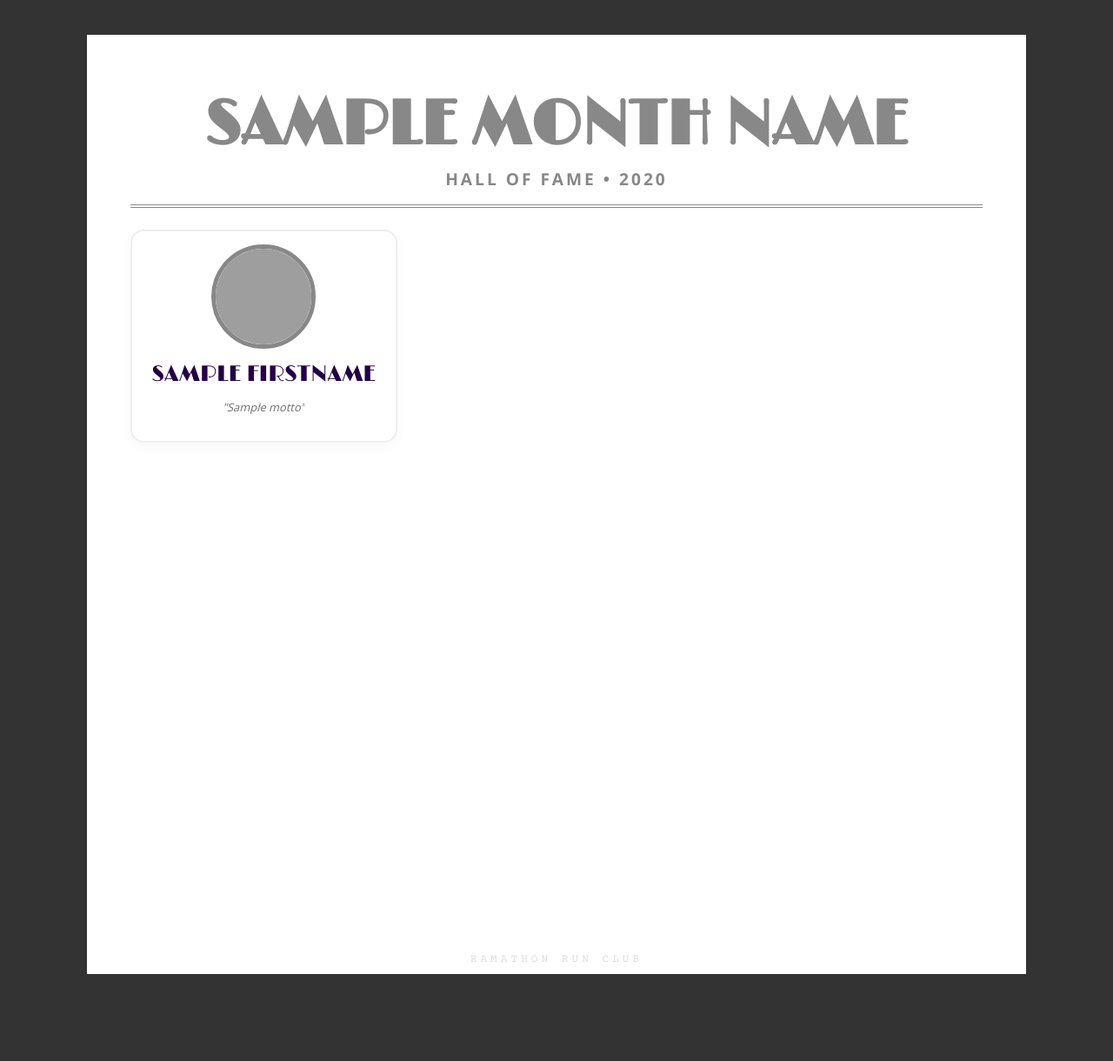
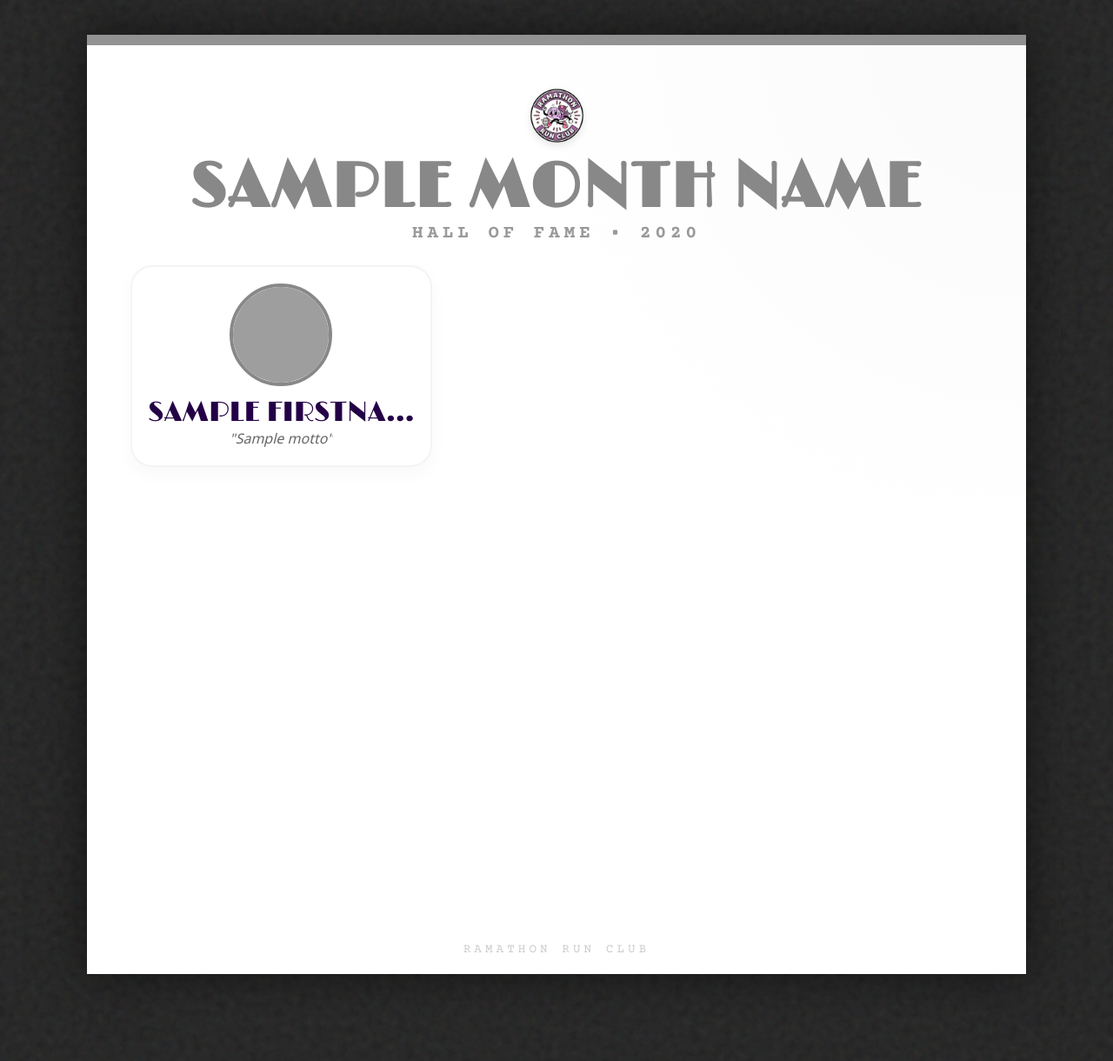
Before and after one commit to prawees/Ramathon-Run-Club, a Flask app: template templates/finishers.html in a window 1280 px wide. Shown: the whole page at 87% size. Run offline with Flask 3, Linux system fonts and the light colour scheme; the template is opened without the code that fills it: most values are stand-ins (such as "Sample title", 1, 10 or a date in 2020); grey boxes are pictures that could not be loaded.

Commit message:
i found the old hof!!

```diff
--- a/templates/finishers.html
+++ b/templates/finishers.html
@@ -1,135 +1,187 @@
 {% extends "base.html" %}
-{% block title %}Finishers {{ month_name }} {{ year }}{% endblock %}
+{% block title %}Hall of Fame - {{ month_name }}{% endblock %}
 
 {% block head %}
 <style>
-    /* HIDE UI ELEMENTS FOR SCREENSHOT */
+    /* RESET & BASICS */
     nav, footer, .filter-bar { display: none !important; }
 
-    /* CANVAS STYLING */
     body {
-        background-image: none !important;
-        background-color: #333 !important;
-        padding: 40px;
+        background-color: #222 !important;
+        margin: 0; padding: 40px;
+        display: flex; flex-direction: column; align-items: center; justify-content: center;
+        min-height: 100vh;
+    }
+
+    /* --- THE CANVAS: 1080x1080 SQUARE --- */
+    .canvas-container {
+        width: 1080px;
+        height: 1080px;
+        background: #fff;
+        position: relative;
+        overflow: hidden;
+        display: flex;
+        flex-direction: column;
+        box-shadow: 0 0 50px rgba(0,0,0,0.5);
+    }
+
+    /* --- DECORATIVE BACKGROUND --- */
+    .bg-accent {
+        position: absolute;
+        width: 100%; height: 12px;
+        top: 0; left: 0;
+        background: {{ hist_theme.color }};
+        opacity: 0.9;
+    }
+
+    /* Soft gradient overlay for texture */
+    .bg-texture {
+        position: absolute;
+        top: 0; left: 0; width: 100%; height: 100%;
+        background: radial-gradient(circle at top right, rgba(0,0,0,0.02), transparent 40%);
+        pointer-events: none;
+    }
+
+    /* --- HEADER SECTION --- */
+    .header-section {
+        text-align: center;
+        padding-top: 55px;
+        padding-bottom: 25px;
+        z-index: 1;
         display: flex;
         flex-direction: column;
         align-items: center;
-        gap: 50px;
+    }
+
+    .club-logo {
+        width: 75px; height: auto;
+        margin-bottom: 10px;
+        filter: drop-shadow(0 4px 4px rgba(0,0,0,0.1));
+    }
+
+    .title-main {
+        font-family: 'Limelight', sans-serif; /* Same font as names */
+        font-size: 4.5rem;
+        line-height: 1;
+        color: {{ hist_theme.color }};
+        text-transform: uppercase;
+        letter-spacing: 2px;
         margin: 0;
     }
 
-    /* SQUARE PAGE (1080x1080px approx) - Instagram Ready */
-    .page-container {
-        width: 1080px;
-        height: 1080px;
-        background: white;
-        padding: 60px 50px; /* Adjusted padding to prevent crop */
-        box-sizing: border-box;
-        display: flex;
-        flex-direction: column;
-        position: relative;
+    .title-sub {
+        font-family: 'Courier Prime', monospace;
+        font-size: 1.3rem;
+        color: #999;
+        letter-spacing: 5px;
+        margin-top: 5px;
+        text-transform: uppercase;
+        font-weight: bold;
     }
 
-    .header-box {
-        text-align: center;
-        margin-bottom: 25px; /* Tighter margin */
-        border-bottom: 4px double {{ hist_theme.color }};
-        padding-bottom: 15px;
-        height: 120px; /* Fixed height for header */
-    }
-
-    /* 3x3 GRID - COMPACT TO FIT */
-    .grid-container {
+    /* --- GRID LAYOUT --- */
+    .runners-grid {
         display: grid;
         grid-template-columns: repeat(3, 1fr);
         grid-template-rows: repeat(3, 1fr);
-        gap: 30px;
-        height: 880px; /* Exact height calc (1080 - 60padding*2 - header) */
+        gap: 30px; /* Nice open spacing */
+        padding: 0 50px 60px 50px;
         flex: 1;
+        z-index: 1;
     }
 
-    .finisher-card {
+    /* --- RUNNER CARD DESIGN --- */
+    .runner-card {
         background: #fff;
-        border: 2px solid #eee;
-        border-radius: 15px;
-        padding: 15px;
-        text-align: center;
-        box-shadow: 0 5px 15px rgba(0,0,0,0.03);
+        border-radius: 25px;
+        position: relative;
         display: flex;
         flex-direction: column;
         align-items: center;
-        justify-content: space-between; /* Space out content nicely */
-        position: relative;
-        overflow: hidden;
-        height: 100%;
-        box-sizing: border-box;
+        justify-content: center; /* CREATIVE FIX: Vertically center content to handle missing quotes */
+        padding: 10px;
+        border: 2px solid #f4f4f4;
+        box-shadow: 0 8px 20px rgba(0,0,0,0.03);
     }
 
-    .finisher-avatar {
-        width: 110px; /* Sized for balance */
-        height: 110px;
-        border-radius: 50%;
-        border: 5px solid {{ hist_theme.color }};
-        object-fit: cover;
+    /* Gold Border for Rank 1 */
+    .rank-1 { border-color: #FFD700; background: linear-gradient(to bottom, #fff, #fffdf0); }
+
+    .avatar-container {
+        position: relative;
+        margin-bottom: 10px;
     }
 
-    .finisher-name {
+    .avatar {
+        width: 110px; height: 110px;
+        border-radius: 50%;
+        object-fit: cover;
+        border: 4px solid {{ hist_theme.color }};
+    }
+
+    .medal-icon {
+        position: absolute;
+        top: -10px; right: -10px; /* Medals float top-right */
+        font-size: 3rem;
+        filter: drop-shadow(0 3px 3px rgba(0,0,0,0.2));
+        z-index: 5;
+    }
+
+    /* MATCHING FONT - SAME AS HEADER */
+    .name-text {
         font-family: 'Limelight', sans-serif;
-        font-size: 1.6rem;
+        font-size: 2rem; /* Bigger Name */
         color: var(--ink);
-        line-height: 1.1;
+        margin-bottom: 5px;
+        text-align: center;
+        line-height: 1;
         text-transform: uppercase;
         white-space: nowrap;
         overflow: hidden;
         text-overflow: ellipsis;
-        max-width: 100%;
+        max-width: 95%;
     }
 
-    .finisher-quote {
+    /* BIGGER QUOTES */
+    .quote-text {
         font-family: 'Noto Sans Thai', sans-serif;
-        font-size: 0.8rem;
-        color: #777;
+        font-size: 1rem; /* Bigger Quote */
+        color: #666;
+        text-align: center;
         font-style: italic;
         line-height: 1.2;
-        max-width: 95%;
+        max-width: 90%;
         display: -webkit-box;
         -webkit-line-clamp: 2;
         -webkit-box-orient: vertical;
         overflow: hidden;
-        min-height: 2.4em; /* Reserve space for 2 lines */
+        min-height: 0; /* Remove fixed height so it collapses if empty */
     }
 
-    /* ONLY SHOW STATS FOR TOP 3 */
-    .top-stats {
-        font-family: 'Courier Prime';
+    /* TOP 3 STATS PILL (Top Left) */
+    .km-badge {
+        position: absolute;
+        top: 15px; left: 15px;
+        background: {{ hist_theme.color }};
+        color: white;
+        font-family: 'Courier Prime', monospace;
         font-weight: bold;
-        color: {{ hist_theme.color }};
-        font-size: 1.2rem;
-        background: #f9f9f9;
+        font-size: 1.1rem;
         padding: 4px 10px;
-        border-radius: 10px;
-        width: 100%;
-        box-sizing: border-box;
+        border-radius: 12px;
+        box-shadow: 0 2px 5px rgba(0,0,0,0.1);
+        z-index: 4;
     }
 
-    .medal {
+    /* --- FOOTER WATERMARK --- */
+    .canvas-footer {
         position: absolute;
-        top: -10px;
-        right: -10px;
-        font-size: 3rem;
-        filter: drop-shadow(0 2px 2px rgba(0,0,0,0.2));
-        z-index: 10;
-    }
-
-    .watermark {
-        position: absolute;
-        bottom: 10px;
+        bottom: 20px;
         width: 100%;
         text-align: center;
-        font-family: 'Courier Prime';
-        font-size: 0.8rem;
-        color: #ddd;
-        left: 0;
+        font-family: 'Courier Prime', monospace;
+        font-size: 0.9rem;
+        color: #ccc;
         letter-spacing: 4px;
         text-transform: uppercase;
     }
@@ -139,38 +191,43 @@
 {% block content %}
 
 {% for batch in finishers|batch(9) %}
-<div class="page-container">
-    <div class="header-box">
-        <h1 style="font-family: 'Limelight'; font-size: 4.5rem; margin: 0; color: {{ hist_theme.color }}; text-transform: uppercase;">
-            {{ month_name }}
-        </h1>
-        <div style="font-family: 'Noto Sans Thai', sans-serif; color: #888; font-size: 1.2rem; margin-top: 5px; letter-spacing: 3px; font-weight: bold; text-transform: uppercase;">
-            Hall of Fame • {{ year }}
-        </div>
+<div class="canvas-container">
+    <div class="bg-accent"></div>
+    <div class="bg-texture"></div>
+
+    <div class="header-section">
+        <img src="{{ url_for('static', filename='logo.png') }}" class="club-logo">
+        <h1 class="title-main">{{ month_name }}</h1>
+        <div class="title-sub">HALL OF FAME • {{ year }}</div>
     </div>
 
-    <div class="grid-container">
+    <div class="runners-grid">
         {% for user in batch %}
-        <div class="finisher-card">
-            {% if user.rank_in_month == 1 %}<div class="medal">🥇</div>{% endif %}
-            {% if user.rank_in_month == 2 %}<div class="medal">🥈</div>{% endif %}
-            {% if user.rank_in_month == 3 %}<div class="medal">🥉</div>{% endif %}
+        {% set rank = user.rank_in_month %}
 
-            <img src="{{ user.profile or url_for('static', filename='orange.png') }}"
-                 onerror="this.onerror=null;this.src='{{ url_for('static', filename='orange.png') }}';"
-                 class="finisher-avatar">
+        <div class="runner-card rank-{{ rank }}">
 
-            <div class="finisher-name">{{ user.firstname }}</div>
+            {% if rank <= 3 %}
+            <div class="km-badge">
+                {{ user.total_xp|round(0)|int }} KM
+            </div>
+            {% endif %}
 
-            <div class="finisher-quote">
-                {% if user.motto or user.status %}
-                    "{{ user.motto or user.status }}"
-                {% endif %}
+            <div class="avatar-container">
+                <img src="{{ user.profile or url_for('static', filename='orange.png') }}"
+                     onerror="this.onerror=null;this.src='{{ url_for('static', filename='orange.png') }}';"
+                     class="avatar">
+
+                {% if rank == 1 %}<div class="medal-icon">🥇</div>{% endif %}
+                {% if rank == 2 %}<div class="medal-icon">🥈</div>{% endif %}
+                {% if rank == 3 %}<div class="medal-icon">🥉</div>{% endif %}
             </div>
 
-            {% if user.rank_in_month <= 3 %}
-            <div class="top-stats">
-                {{ user.month_dist|round(1) }} KM
+            <div class="name-text">{{ user.firstname }}</div>
+
+            {% if user.motto or user.status %}
+            <div class="quote-text">
+                "{{ user.motto or user.status }}"
             </div>
             {% endif %}
 
@@ -178,14 +235,14 @@
         {% endfor %}
     </div>
 
-    <div class="watermark">RAMATHON RUN CLUB</div>
+    <div class="canvas-footer">RAMATHON RUN CLUB</div>
 </div>
 {% endfor %}
 
 {% if not finishers %}
-<div style="color: white; text-align: center; font-family: 'Courier Prime';">
-    <h1>NO FINISHERS FOUND</h1>
-    <p>Wait for someone to reach 50km!</p>
+<div style="text-align: center; color: white; padding-top: 100px; font-family: 'Courier Prime';">
+    <h1>NO DATA FOUND</h1>
+    <p>Please sync data to generate the Hall of Fame.</p>
 </div>
 {% endif %}
 
```
